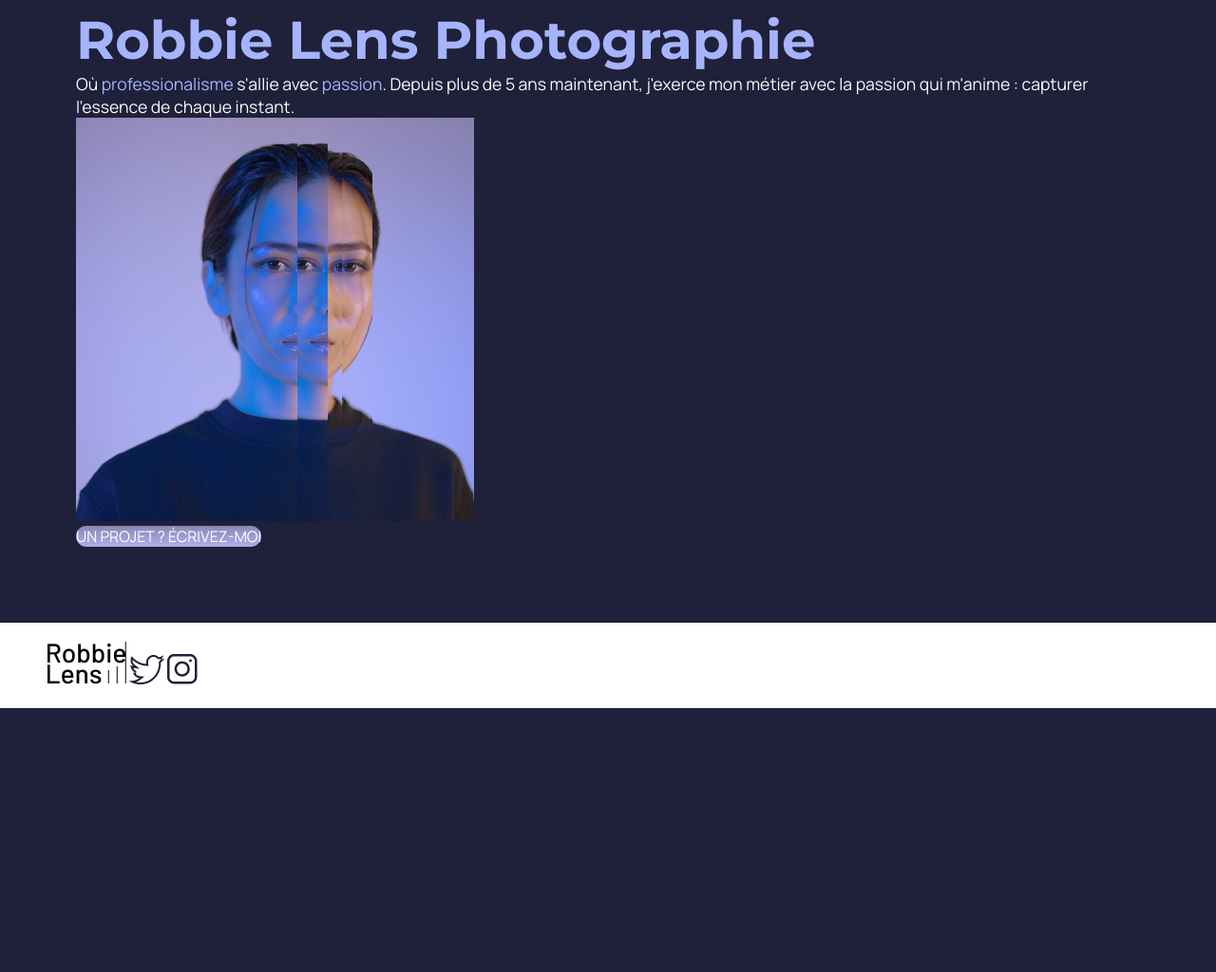
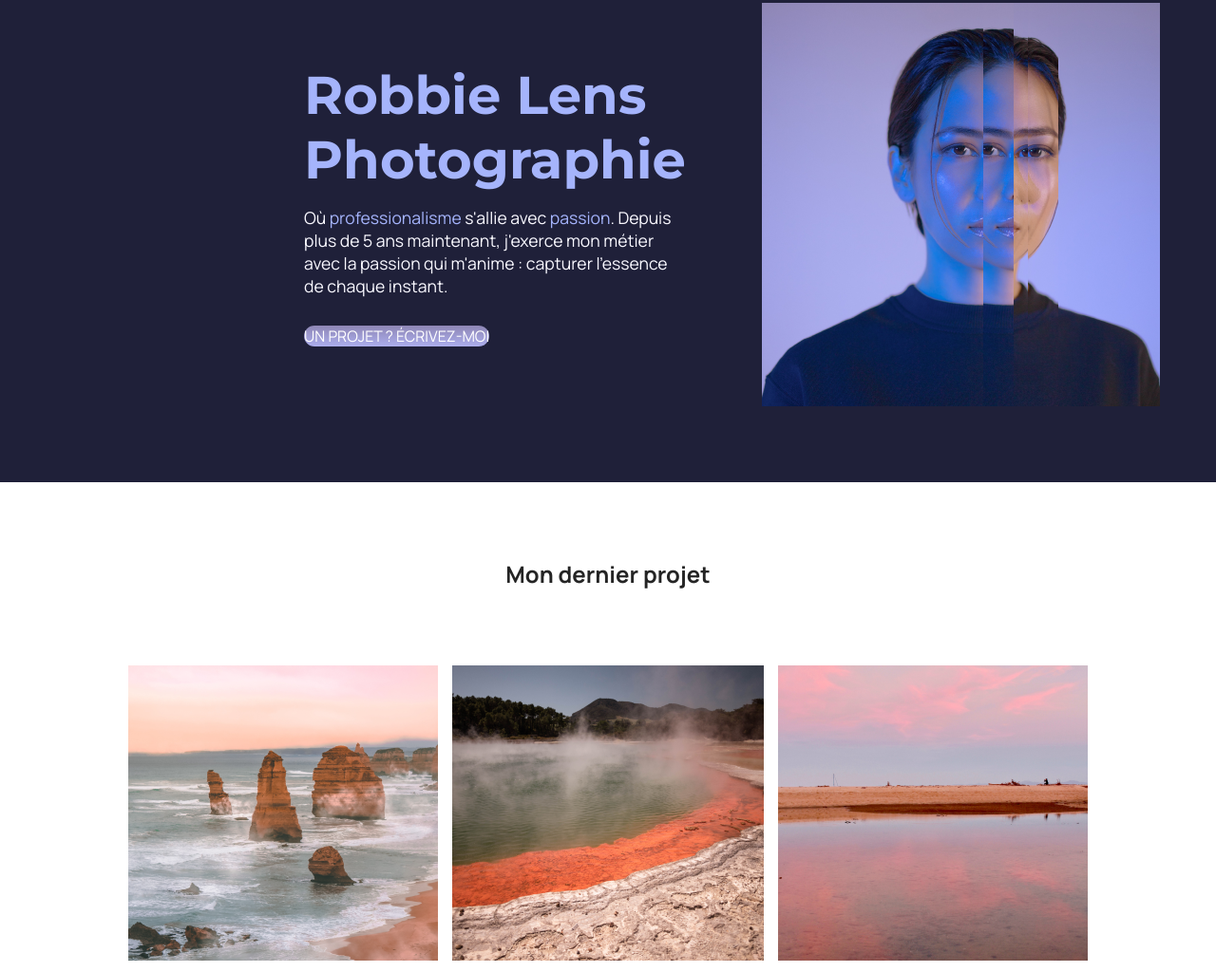
Before and after one commit to louisformation/Project1site, a plain HTML site: page index.html in a window 1280 px wide. Shown: the part 184-1208 px from the top of the page at 95% size. Before the commit the page ends 930 px from the top, so only its background shows below. Drawn offline with Linux system fonts and the light colour scheme.

Commit message:
mise en page avec Flexbox

```diff
--- a/index.html
+++ b/index.html
@@ -1,5 +1,5 @@
 <!DOCTYPE html>
-<htmlS lang="fr">
+<html lang="fr">
   <head>
     <meta charset="utf-8" />
     <Titre>Accueil - Robbie Lens Photographie</Titre>
@@ -27,35 +27,74 @@
     <!--ceci est un commentaire-->
     <header>
       <nav>
-        <img src="images/logo.png" alt="Logo Robbie Lens">
+        <img src="images/logo.png" alt="Logo Robbie Lens" />
+        <div>
           <a href="index.html">Accueil</a>
-        <a href="dossier-demo/a-propos.html" >À propos</a>
+          <a href="dossier-demo/a-propos.html">À propos</a>
+        </div>
       </nav>
     </header>
     <main>
-      <section>
+      <section class="accueil-introduction">
+        <div>
           <h1>Robbie Lens Photographie</h1>
           <p>
             Où <em>professionalisme</em> s'allie avec <em>passion</em>. Depuis
-            plus de 5 ans maintenant, j'exerce mon métier avec la passion
-            qui m'anime : capturer l'essence de chaque instant.
+            plus de 5 ans maintenant, j'exerce mon métier avec la passion qui
+            m'anime : capturer l'essence de chaque instant.
           </p>
-        <img src="images/robbie-lens.png" alt="Portrait avec effet de la photographe Robbie Lens" >
+          <a href="" class="cta">UN PROJET ? ÉCRIVEZ-MOI</a>
+        </div>
+
+        <img
+          src="images/robbie-lens.png"
+          alt="Portrait avec effet de la photographe Robbie Lens"
+        />
+      </section>
+
+      <section class="accueil-photos">
+        <h2>Mon dernier projet</h2>
         <div>
-            <a href="" class="cta">UN PROJET ? ÉCRIVEZ-MOI</a>
+          <img
+            src="images/accueil/element-1.png"
+            alt="Twelve apostles - Australie"
+          />
+          <img
+            src="images/accueil/element-2.png"
+            alt="wai-0-Tapu - Nouvelle-zélande"
+          />
+          <img
+            src="images/accueil/element-3.png"
+            atl="National d'Abel Tasman - Nouvelle-Zélande"
+          />
+        </div>
+        <div>
+          <img
+            src="images/accueil/element-4.png"
+            atl="Lac Rotorua - Nouvelle-Zélande"
+          />
+          <img
+            src="images/accueil/element-5.png"
+            atl="Milford Sound - Nouvelle-Zélande"
+          />
+          <img
+            src="images/accueil/element-6.png"
+            atl="Lac wanaka - Nouvelle-Zélande"
+          />
         </div>
       </section>
     </main>
 
     <footer>
-       <img src="images/logo.png" alt="Logo Robbie Lens">
+      <img src="images/logo.png" alt="Logo Robbie Lens" />
+      <div>
         <a target="_blank" href="https://twitter.com/" class="lien-icone">
-         <img src="images/twitter.png" alt="Logo Twitter">
+          <img src="images/twitter.png" alt="Logo Twitter" />
         </a>
         <a target="_blank" href="https://www.instagram.com/" class="lien-icone">
-         <img src="images/instagram.png" alt="Logo Instagram" >
+          <img src="images/instagram.png" alt="Logo Instagram" />
         </a>
+      </div>
     </footer>
-
   </boby>
-</htmlS
+</html>
--- a/style.css
+++ b/style.css
@@ -100,3 +100,52 @@ section{
     width: 50%;
     margin:auto;
 }
+
+footer,
+nav{
+    display:flex;
+    flex-direction:row;
+    align-items:stretch;
+    justify-content: space-between;
+}
+nav a{
+    margin-right: 30px;
+}
+
+.accueil-photos {
+    background-color: white;
+    padding: 80px;
+  }
+
+  .accueil-photos h2 {
+    color: #242424;
+    text-align: center;
+    margin-bottom: 80px;
+  }
+
+  .accueil-photos div {
+    display: flex;
+    flex-direction: row;
+    gap: 15px;
+    justify-content: center;
+    margin-bottom: 15px;
+  }
+
+  .accueil-introduction {
+    display: flex;
+    flex-direction: row;
+    width: 50%;
+    align-items:first center;
+    margin: auto;
+  }
+  .accueil-introduction h1 {
+    margin-bottom: 15px;
+  }
+
+  .accueil-introduction p {
+    margin-bottom: 30px;
+  }
+
+  .accueil-introduction div {
+    padding-right: 80px;
+  }
```
Also changed, not shown: dossier-demo/a-propos.html (+4 -0 lines), images/accueil/element-1.png (added), images/accueil/element-2.png (added), images/accueil/element-3.png (added), images/accueil/element-4.png (added), images/accueil/element-5.png (added), images/accueil/element-6.png (added), images/accueil/instagram .png (added), images/accueil/logo .png (added), images/accueil/robbie-lens .png (added), images/accueil/twitter .png (added). Lines whose indentation alone changed are shown as unchanged.
